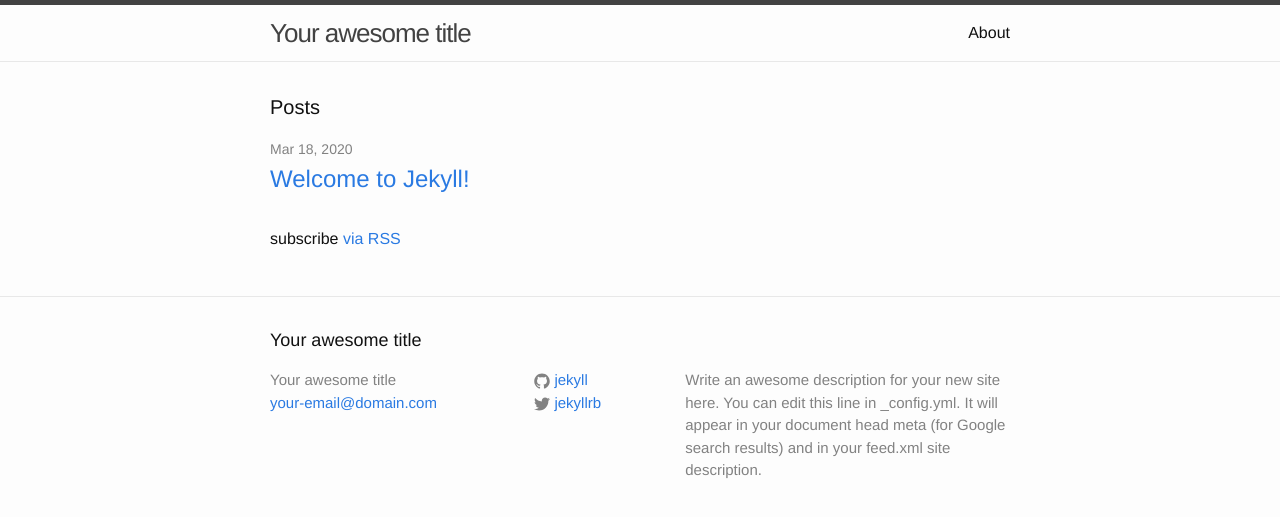
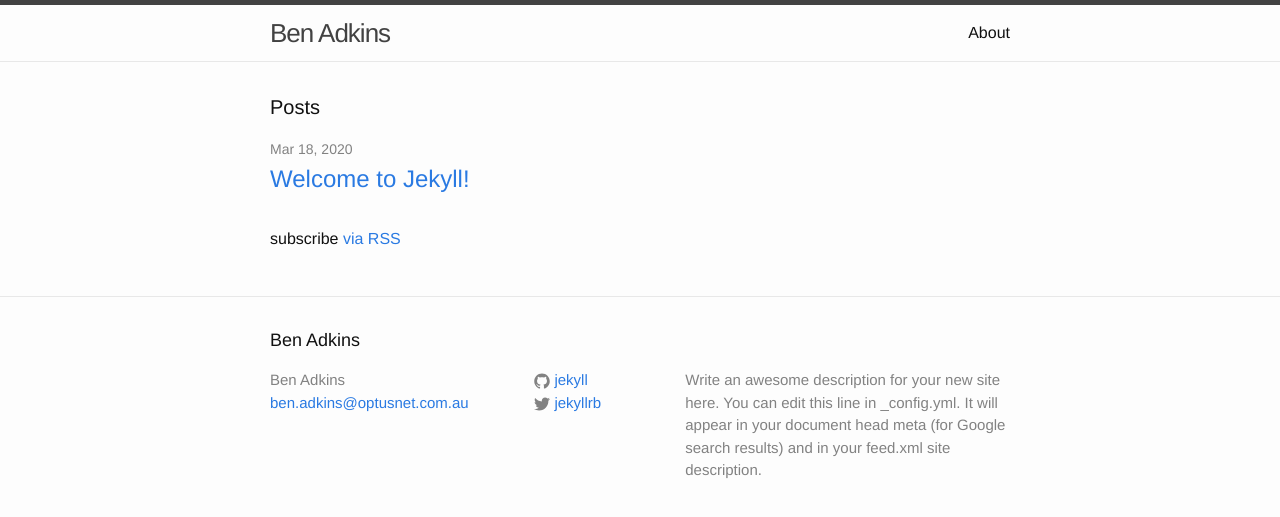
Before and after one commit to benad25/benad25.github.io, a Jekyll site: the page built from index.html, in a window 1280 px wide. Shown: the top 517 px of the page. Built offline with Jekyll 4.4.1, drawn with Linux system fonts in a browser that asks for light colours.

Commit message:
Title and email

```diff
--- a/_config.yml
+++ b/_config.yml
@@ -6,8 +6,8 @@
 # 'jekyll serve'. If you change this file, please restart the server process.
 
 # Site settings
-title: Your awesome title
-email: your-email@domain.com
+title: Ben Adkins
+email: ben.adkins@optusnet.com.au
 description: > # this means to ignore newlines until "baseurl:"
   Write an awesome description for your new site here. You can edit this
   line in _config.yml. It will appear in your document head meta (for
```
